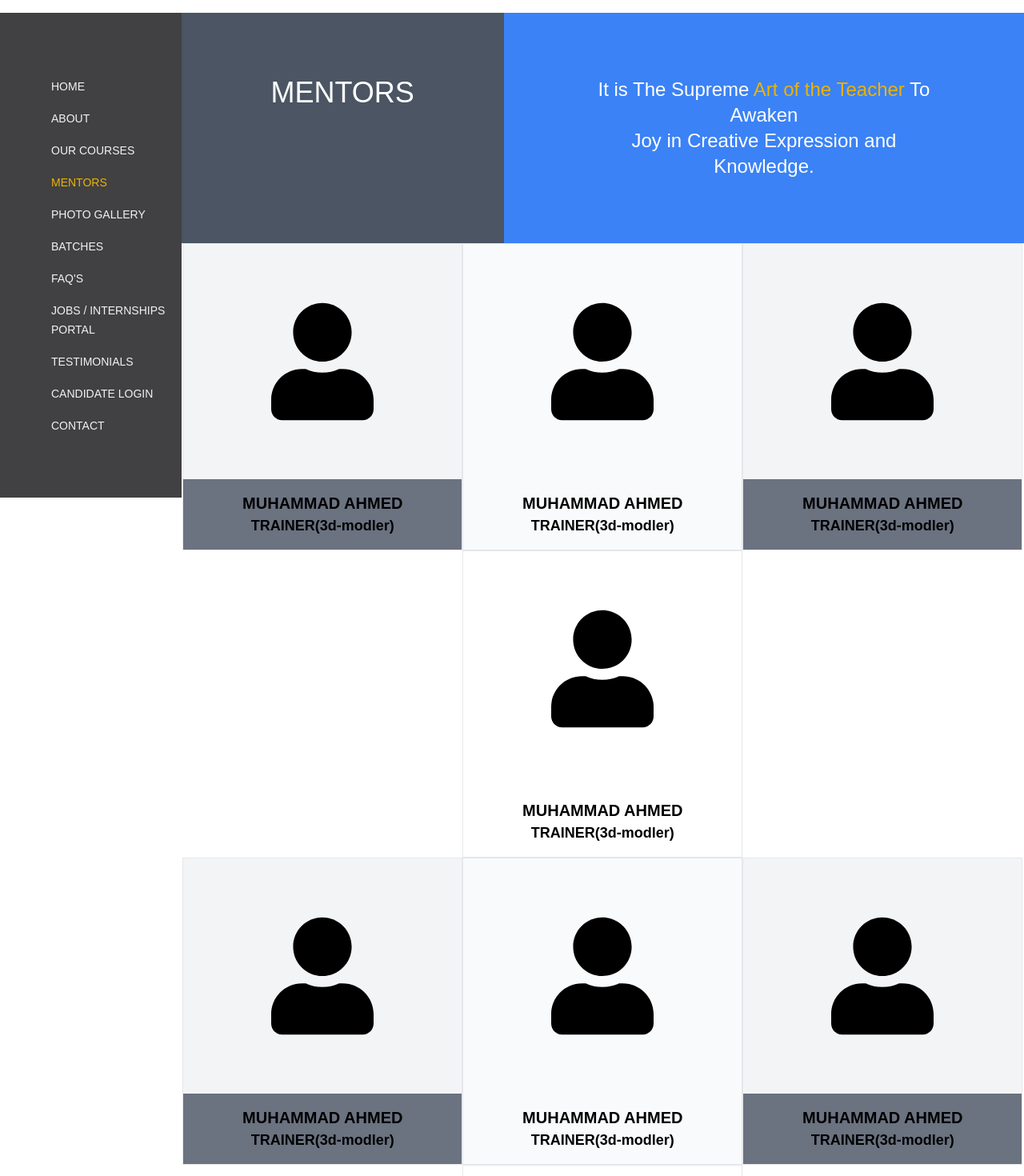
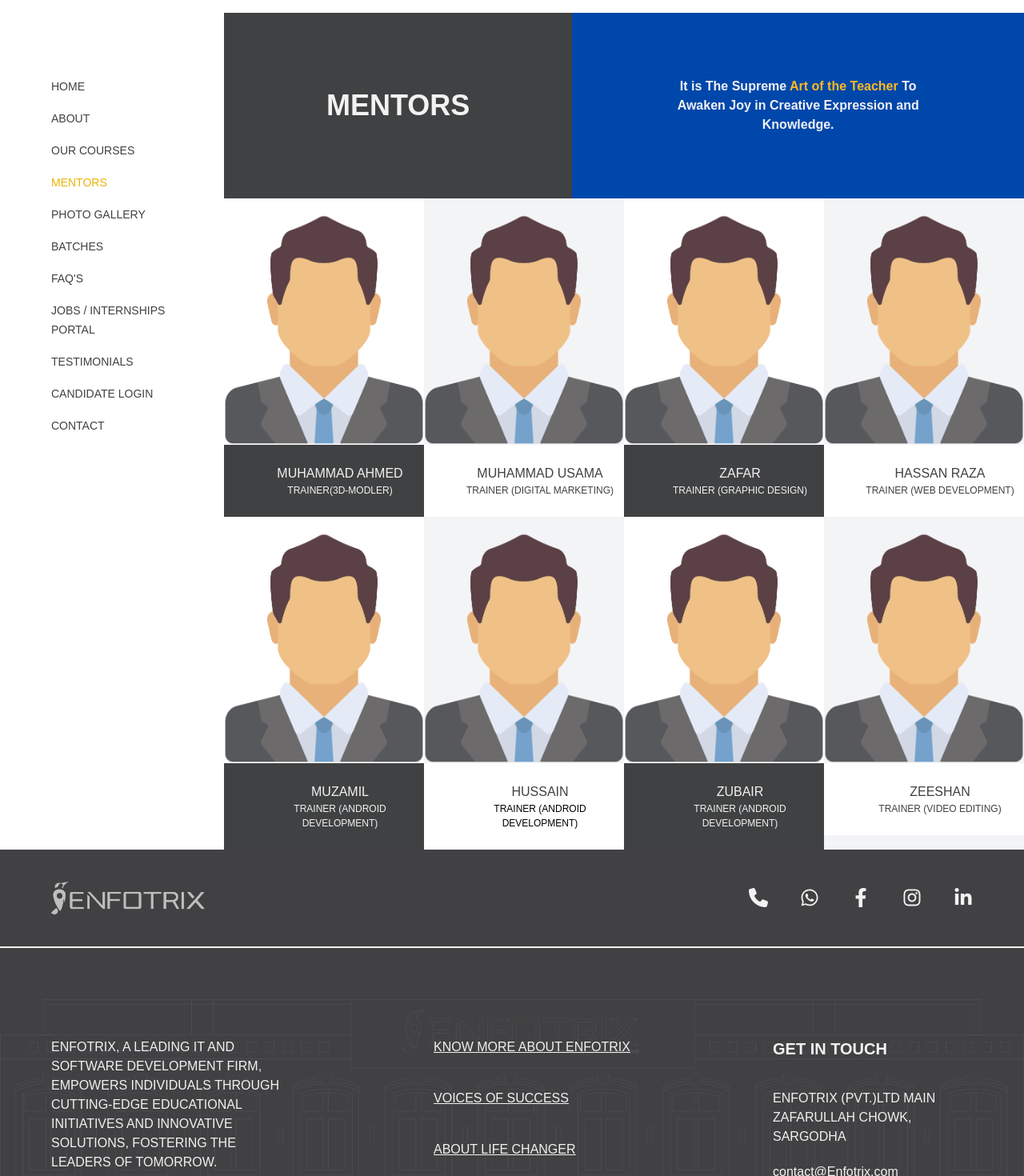
Before and after one commit to usman4222/Enfotrix, a React (Vite) app: page /mentors in a window 1280 px wide. Shown: the part 140-1610 px from the top of the page at 80% size. Built offline with nearby package versions, Linux system fonts and the light colour scheme; a web font is replaced by a local one.

Commit message:
Add Mentos Page

```diff
--- a/src/Pages/Mentors.jsx
+++ b/src/Pages/Mentors.jsx
@@ -1,85 +1,199 @@
-import React from 'react'
-import image from '../assets/free.png'
+import React, { useEffect, useState } from 'react'
+import user from '../assets/user.png'
 import { FaUser } from "react-icons/fa";
 import Side from '../component/Side';
+import { Link, useLocation } from 'react-router-dom';
 const Mentors = () => {
+
+
+
+    const location = useLocation();
+    const [activeLink, setActiveLink] = useState('');
+
+    useEffect(() => {
+        setActiveLink(location.pathname);
+    }, [location]);
+
+
     return (
         <div className='flex'>
-
-            <Side />
+            <div>
+                <div className="hidden lg:inline-block bg-[#fff] h-[606px] w-[280px] pl-16 pb-20">
+                    <ul className="flex flex-col gap-4 mt-20 text-[#404142]">
+                        <li>
+                            <Link
+                                to="/"
+                                className={`hover:underline text-sm uppercase ${activeLink === '/' && 'text-yellow-500'}`}
+                            >
+                                home
+                            </Link>
+                        </li>
+                        <li>
+                            <Link
+                                to="/about"
+                                className={`hover:underline text-sm uppercase ${activeLink === '/about' && 'text-yellow-500'}`}
+                            >
+                                about
+                            </Link>
+                        </li>
+                        <li>
+                            <Link
+                                to="/courses"
+                                className={`hover:underline text-sm uppercase ${activeLink === '/courses' && 'text-yellow-500'}`}
+                            >
+                                our courses
+                            </Link>
+                        </li>
+                        <li>
+                            <Link
+                                to="/mentors"
+                                className={`hover:underline text-sm uppercase ${activeLink === '/mentors' && 'text-yellow-500'}`}
+                            >
+                                mentors
+                            </Link>
+                        </li>
+                        <li>
+                            <Link
+                                to="/photo"
+                                className={`hover:underline text-sm uppercase ${activeLink === '/photo' && 'text-yellow-500'}`}
+                            >
+                                photo gallery
+                            </Link>
+                        </li>
+                        <li>
+                            <Link
+                                to="/batches"
+                                className={`hover:underline text-sm uppercase ${activeLink === '/batches' && 'text-yellow-500'}`}
+                            >
+                                batches
+                            </Link>
+                        </li>
+                        <li>
+                            <Link
+                                to="/faqs"
+                                className={`hover:underline text-sm uppercase ${activeLink === '/faqs' && 'text-yellow-500'}`}
+                            >
+                                faq's
+                            </Link>
+                        </li>
+                        <li>
+                            <Link
+                                to="/jobs"
+                                className={`hover:underline text-sm mr-5 uppercase ${activeLink === '/jobs' && 'text-yellow-500'}`}
+                            >
+                                jobs / internships portal
+                            </Link>
+                        </li>
+                        <li>
+                            <Link
+                                to="/testimonials"
+                                className={`hover:underline text-sm uppercase ${activeLink === '/testimonials' && 'text-yellow-500'}`}
+                            >
+                                testimonials
+                            </Link>
+                        </li>
+                        <li>
+                            <Link
+                                to="/login"
+                                className={`hover:underline text-sm uppercase ${activeLink === '/login' && 'text-yellow-500'}`}
+                            >
+                                candidate login
+                            </Link>
+                        </li>
+                        <li>
+                            <Link
+                                to="/contact"
+                                className={`hover:underline text-sm uppercase ${activeLink === '/contact' && 'text-yellow-500'}`}
+                            >
+                                contact
+                            </Link>
+                        </li>
+                    </ul>
+                </div>
+            </div>
             <div>
                 <div className='lg:flex'>
-                    <h1 className='bg-gray-600 lg:px-28 px-2 lg:py-20 py-5 text-white text-center lg:text-4xl text-md justify-center'>MENTORS</h1>
-                    <h1 className='bg-blue-500 lg:px-28 px-3 lg:py-20 py-4 text-white lg:text-2xl text-sm w-full text-center'>It is The Supreme <span className='text-yellow-500'>Art of the Teacher</span> To Awaken <br className="hidden md:block" />
+                    <h1 className='bg-[rgb(64,65,66)] font-bold text-4xl text-[#f2f2f2] flex justify-center items-center py-10 lg:py-0 px-32'>MENTORS</h1>
+                    <p className='bg-[#0047AB]  text-[#f2f2f2] text-center lg:py-20 py-10 px-32 font-semibold'>
+                        It is The Supreme <span className='text-[#ffba21]'>Art of the Teacher</span> To Awaken
                         Joy in Creative Expression and Knowledge.
-                    </h1>
+                    </p>
                 </div>
-
-                <div className='flex flex-wrap items-center justify-center '>
-
-
-                    <div className=' lg:w-[350px] md:w-[300px] w-[250px] bg-gray-100   lg:h-96  flex flex-col  items-center  lg:justify-center border'>
-                        <FaUser className=' lg:w-40 w-full text-center lg:h-80 h-40 px-4 py-4' />
-                        <div className=' justify-start lg:w-full text-center w-full  lg:text-center py-4 bg-gray-500 '>
-                            <h1 className='font-bold lg:text-xl text-sm  text-md  '>MUHAMMAD AHMED  </h1>
-                            <p className='font-semibold lg:text-lg text-sm text-md'>TRAINER(3d-modler)</p>
+                <div>
+                    <div class=" grid grid-cols-1 sm:grid-cols-2 md:grid-cols-3 lg:grid-cols-4">
+                        <div class="bg-white pt-5">
+                            <div className='flex justify-center items-center'>
+                                <img src={user} alt="user" className='h-72' />
+                            </div>
+                            <div className='lg:pl-10 text-center py-6 bg-[#404142]'>
+                                <h1 className='font-normal text-[#f2f2f2] '>MUHAMMAD AHMED  </h1>
+                                <p className='text-[12px] uppercase text-[#f2f2f2]'>TRAINER(3d-modler)</p>
                             </div>
                         </div>
-                    <div className=' lg:w-[350px] md:w-[300px] bg-gray-50 w-[250px]  lg:h-96  flex flex-col  items-center  lg:justify-center border'>
-                        <FaUser className=' lg:w-40 w-full lg:h-80 h-40 px-4 py-4' />
-                        <div className=' justify-start lg:w-full w-full text-center  lg:text-center py-4 '>
-                            <h1 className='font-bold lg:text-xl text-sm  text-md  '>MUHAMMAD AHMED  </h1>
-                            <p className='font-semibold lg:text-lg text-sm text-md'>TRAINER(3d-modler)</p>
+                        <div class="bg-gray-100 pt-5">
+                            <div className='flex justify-center items-center'>
+                                <img src={user} alt="user" className='h-72' />
+                            </div>
+                            <div className='lg:pl-10 text-center py-6 bg-[#fff]'>
+                                <h1 className='font-normal text-[#404142] '>MUHAMMAD USAMA  </h1>
+                                <p className='text-[12px] uppercase text-[#404142]'>TRAINER (DIGITAL MARKETING)</p>
                             </div>
                         </div>
-                    <div className=' lg:w-[350px] w-[250px] md:w-[300px] bg-gray-100  lg:h-96  flex flex-col  items-center  lg:justify-center border'>
-                        <FaUser className=' lg:w-40 w-full lg:h-80 h-40 px-4 py-4' />
-                        <div className=' justify-start lg:w-full w-full lg:text-center text-center py-4 bg-gray-500 '>
-                            <h1 className='font-bold lg:text-xl text-sm  text-md  '>MUHAMMAD AHMED  </h1>
-                            <p className='font-semibold lg:text-lg text-sm text-md'>TRAINER(3d-modler)</p>
+                        <div class="bg-white pt-5">
+                            <div className='flex justify-center items-center'>
+                                <img src={user} alt="user" className='h-72' />
+                            </div>
+                            <div className='lg:pl-10 text-center py-6 bg-[#404142]'>
+                                <h1 className='font-normal text-[#f2f2f2] '>ZAFAR  </h1>
+                                <p className='text-[12px] uppercase text-[#f2f2f2]'>TRAINER (GRAPHIC DESIGN)</p>
                             </div>
                         </div>
-                    <div className=' lg:w-[350px] w-[250px] md:w-[300px] bg-gray-  lg:h-96  flex flex-col  items-center  lg:justify-center border'>
-                        <FaUser className=' lg:w-40 w-full lg:h-80 h-40 px-4 py-4' />
-                        <div className=' justify-start lg:w-full w-full text-center lg:text-center py-4 '>
-                            <h1 className='font-bold lg:text-xl text-sm  text-md  '>MUHAMMAD AHMED  </h1>
-                            <p className='font-semibold lg:text-lg text-sm text-md'>TRAINER(3d-modler)</p>
+                        <div class="bg-gray-100 pt-5">
+                            <div className='flex justify-center items-center'>
+                                <img src={user} alt="user" className='h-72' />
+                            </div>
+                            <div className='lg:pl-10 text-center py-6 bg-[#fff]'>
+                                <h1 className='font-normal text-[#404142] '>HASSAN RAZA </h1>
+                                <p className='text-[12px] uppercase text-[#404142]'>TRAINER (WEB DEVELOPMENT)</p>
                             </div>
                         </div>
-
+                        <div class="bg-white pt-5">
+                            <div className='flex justify-center items-center'>
+                                <img src={user} alt="user" className='h-72' />
                             </div>
-                <div className='flex flex-wrap items-center justify-center '>
-
-
-                    <div className=' lg:w-[350px] md:w-[300px] w-[250px] bg-gray-100   lg:h-96  flex flex-col  items-center  lg:justify-center border'>
-                        <FaUser className=' lg:w-40 w-full text-center lg:h-80 h-40 px-4 py-4' />
-                        <div className=' justify-start lg:w-full text-center w-full  lg:text-center py-4 bg-gray-500 '>
-                            <h1 className='font-bold lg:text-xl text-sm  text-md  '>MUHAMMAD AHMED  </h1>
-                            <p className='font-semibold lg:text-lg text-sm text-md'>TRAINER(3d-modler)</p>
+                            <div className='lg:pl-10 text-center py-6 bg-[#404142]'>
+                                <h1 className='font-normal text-[#f2f2f2] '>MUZAMIL </h1>
+                                <p className='text-[12px] uppercase text-[#f2f2f2]'>TRAINER (ANDROID DEVELOPMENT)</p>
                             </div>
                         </div>
-                    <div className=' lg:w-[350px] md:w-[300px] bg-gray-50 w-[250px]  lg:h-96  flex flex-col  items-center  lg:justify-center border'>
-                        <FaUser className=' lg:w-40 w-full lg:h-80 h-40 px-4 py-4' />
-                        <div className=' justify-start lg:w-full w-full text-center  lg:text-center py-4 '>
-                            <h1 className='font-bold lg:text-xl text-sm  text-md  '>MUHAMMAD AHMED  </h1>
-                            <p className='font-semibold lg:text-lg text-sm text-md'>TRAINER(3d-modler)</p>
+                        <div class="bg-gray-100 pt-5">
+                            <div className='flex justify-center items-center'>
+                                <img src={user} alt="user" className='h-72' />
+                            </div>
+                            <div className='lg:pl-10 text-center py-6 bg-[#fff]'>
+                                <h1 className='font-normal text-[#404142] '>HUSSAIN </h1>
+                                <p className='text-[12px] uppercasetext-[#404142]'>TRAINER (ANDROID DEVELOPMENT)</p>
                             </div>
                         </div>
-                    <div className=' lg:w-[350px] w-[250px] md:w-[300px] bg-gray-100  lg:h-96  flex flex-col  items-center  lg:justify-center border'>
-                        <FaUser className=' lg:w-40 w-full lg:h-80 h-40 px-4 py-4' />
-                        <div className=' justify-start lg:w-full w-full lg:text-center text-center py-4 bg-gray-500 '>
-                            <h1 className='font-bold lg:text-xl text-sm  text-md  '>MUHAMMAD AHMED  </h1>
-                            <p className='font-semibold lg:text-lg text-sm text-md'>TRAINER(3d-modler)</p>
+                        <div class="bg-white pt-5">
+                            <div className='flex justify-center items-center'>
+                                <img src={user} alt="user" className='h-72' />
+                            </div>
+                            <div className='lg:pl-10 text-center py-6 bg-[#404142]'>
+                                <h1 className='font-normal text-[#f2f2f2] '>ZUBAIR  </h1>
+                                <p className='text-[12px] uppercase text-[#f2f2f2]'>TRAINER (ANDROID DEVELOPMENT)</p>
                             </div>
                         </div>
-                    <div className=' lg:w-[350px] w-[250px] md:w-[300px] bg-gray-  lg:h-96  flex flex-col  items-center  lg:justify-center border'>
-                        <FaUser className=' lg:w-40 w-full lg:h-80 h-40 px-4 py-4' />
-                        <div className=' justify-start lg:w-full w-full text-center lg:text-center py-4 '>
-                            <h1 className='font-bold lg:text-xl text-sm  text-md  '>MUHAMMAD AHMED  </h1>
-                            <p className='font-semibold lg:text-lg text-sm text-md'>TRAINER(3d-modler)</p>
+                        <div class="bg-gray-100 pt-5">
+                            <div className='flex justify-center items-center'>
+                                <img src={user} alt="user" className='h-72' />
+                            </div>
+                            <div className='lg:pl-10 text-center py-6 bg-[#fff]'>
+                                <h1 className='font-normal text-[#404142] '>ZEESHAN </h1>
+                                <p className='text-[12px] uppercase text-[#404142]'>TRAINER (VIDEO EDITING)</p>
                             </div>
                         </div>
-
+                    </div>
                 </div>
             </div>
         </div>
```
Also changed, not shown: src/assets/user.png (added). Lines whose indentation alone changed are shown as unchanged.
